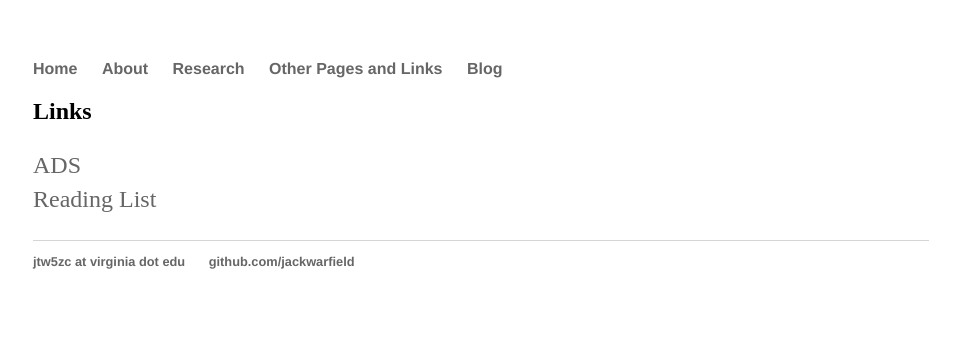
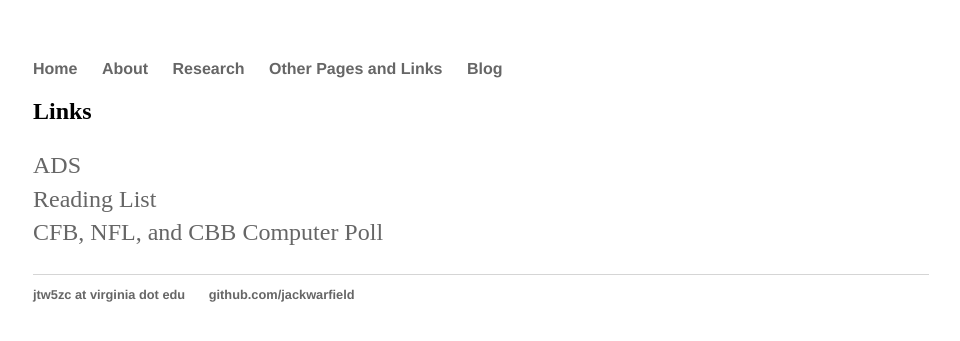
Before and after one commit to jackwarfield/jackwarfield.github.io, a Jekyll site: the page built from otherpages/index.html, in a window 1280 px wide. Shown: the top 341 px of the page, without its empty margins (159-1119 px from the left). Built offline with Jekyll 4.4.1, drawn with Linux system fonts in a browser that asks for light colours.

Commit message:
update links

```diff
--- a/otherpages/index.html
+++ b/otherpages/index.html
@@ -8,5 +8,7 @@ title: Jack Warfield
 	<a href='https://ui.adsabs.harvard.edu/search/q=((author%3A(%22Warfield%2C%20Jack%22))%20AND%20year%3A2018-9999)'>ADS</a>
 	<br>
 	<a href='readinglist.html'>Reading List</a>
+	<br>
+	<a href='https://github.com/jackwarfield/rg2_poll'>CFB, NFL, and CBB Computer Poll</a>
 	</p>
 </div><!-- /.blurb -->
```
